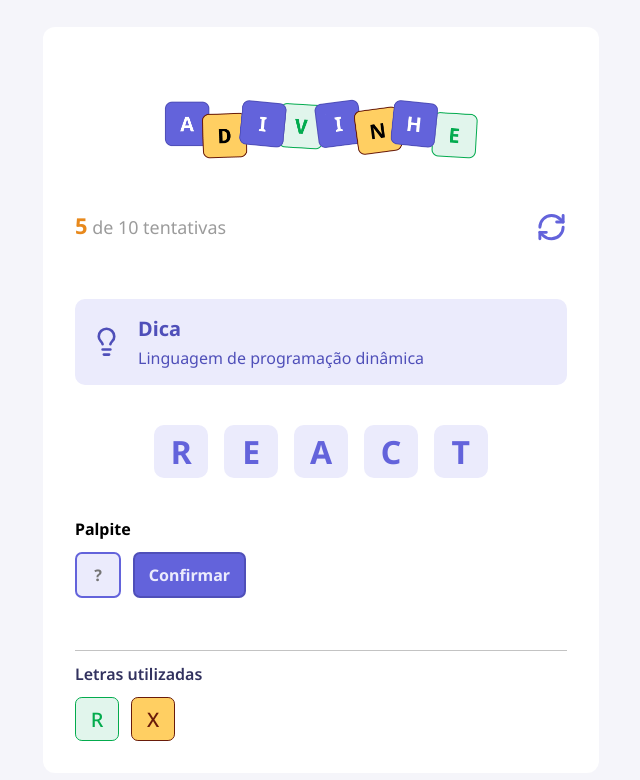
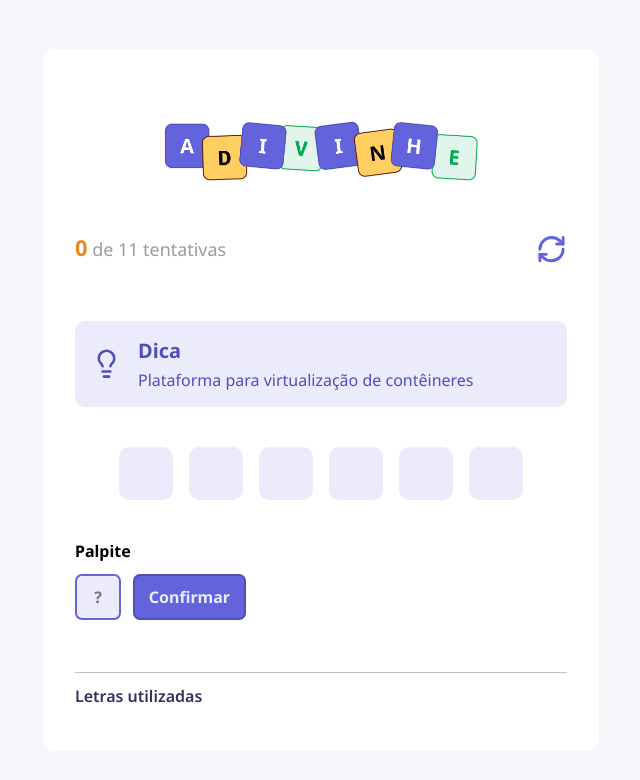
Before and after one commit to cassianobraz/guessingGame, a React (Vite) app: page / in a window 1280 px wide. Shown: the top 780 px of the page, without its empty margins (319-959 px from the left). Built offline with nearby package versions, Linux system fonts and the light colour scheme.

Commit message:
feat final the project with lettersUsed full

```diff
--- a/src/App.tsx
+++ b/src/App.tsx
@@ -1,41 +1,135 @@
 import styles from './App.module.css';
+import { useEffect, useState } from "react";
+import { WORDS, Challenge } from "./utils/words";
 
 import { Header } from './components/Header';
 import { Tip } from './components/Tip';
 import { Letter } from './components/Letter';
 import { Input } from './components/Input';
 import { Button } from './components/Button';
-import { LettersUsed } from './components/LettersUsed';
+import { LettersUsed, LettersUsedProps } from './components/LettersUsed';
 
 export function App() {
+  const [ score, setScore ] = useState(0)
+  const [ letter, setLetter ] = useState('')
+  const [ lettersUsed, setLettersUsed ] = useState<LettersUsedProps[]>([])
+  const [ challenge, setChallenge ] = useState<Challenge | null>(null)
+
+  const ATTEMPTS_MARGIN = 5
 
   function handleRestartGame() {
-    alert('Reiniciar o jogo!');
+    const isConfirmed = confirm('Você tem certeza que deseja reiniciar o jogo?')
+
+    if (isConfirmed) {
+      startGame()
+    }
+  }
+
+  function startGame() {
+    const index = Math.floor(Math.random() * WORDS.length)
+    const randomWord = WORDS[ index ]
+    setChallenge(randomWord)
+
+    setScore(0)
+    setLetter('')
+    setLettersUsed([])
+  }
+
+  function handleConfirm() {
+    if (!challenge) {
+      return
+    }
+
+    if (!letter.trim()) {
+      return alert('Digite uma letra!')
+    }
+
+    const value = letter.toUpperCase()
+    const exists = lettersUsed.find(
+      (used) => used.value.toUpperCase() === value)
+
+    if (exists) {
+      setLetter('')
+      return alert(`Você já tentou essa letra ${value}`)
+    }
+
+    const hits = challenge.word.toUpperCase().split("").filter((char) => char === value).length
+
+    const correct = hits > 0;
+    const currentScore = score + hits
+
+    setLettersUsed((prevState) => [ ...prevState, { value, correct } ])
+    setScore(currentScore)
+    setLetter("")
+  }
+
+  function endGame(message: string) {
+    alert(message)
+    startGame()
+  }
+
+  useEffect(() => {
+    startGame();
+  }, []);
+
+  useEffect(() => {
+    if (!challenge) {
+      return
+    }
+
+    setTimeout(() => {
+      if (score === challenge.word.length) {
+        return endGame('Parabéns, você acertou!')
+      }
+
+      const attemptLimit = challenge.word.length + ATTEMPTS_MARGIN
+
+      if (lettersUsed.length === attemptLimit) {
+        return endGame(`Que pena, você perdeu! A palavra era ${challenge.word}`)
+      }
+    }, 200)
+  }, [ score, lettersUsed.length ])
+
+  if (!challenge) {
+    return
   }
 
   return (
     <div className={styles.container}>
       <main>
-        <Header current={5} max={10} onRestart={handleRestartGame} />
+        <Header
+          current={lettersUsed.length}
+          max={challenge.word.length + ATTEMPTS_MARGIN}
+          onRestart={handleRestartGame}
+        />
 
-        <Tip tip="Linguagem de programação dinâmica" />
+        <Tip tip={challenge.tip} />
 
         <div className={styles.word}>
-          <Letter value="R" />
-          <Letter value="E" />
-          <Letter value="A" />
-          <Letter value="C" />
-          <Letter value="T" />
+          {
+            challenge.word.split('').map((letter, index) => {
+              const letterUsed = lettersUsed.find(
+                (used) => used.value.toUpperCase() === letter.toUpperCase()
+              )
+
+              return <Letter key={index} value={letterUsed?.value} color={letterUsed?.correct ? 'correct' : 'default'} />
+            })
+          }
         </div>
 
         <h4>Palpite</h4>
 
         <div className={styles.guess}>
-          <Input autoFocus maxLength={1} placeholder='?' />
-          <Button title='Confirmar' />
+          <Input
+            autoFocus
+            maxLength={1}
+            placeholder='?'
+            value={letter}
+            onChange={(e) => setLetter(e.target.value)} />
+          <Button title='Confirmar' onClick={handleConfirm} />
         </div>
 
-        <LettersUsed />
+        <LettersUsed data={lettersUsed} />
       </main>
     </div>
   )
--- a/src/components/LettersUsed/Index.tsx
+++ b/src/components/LettersUsed/Index.tsx
@@ -2,14 +2,28 @@
 
 import { Letter } from '../Letter';
 
-export function LettersUsed() {
+export type LettersUsedProps = {
+  value: string
+  correct: boolean
+}
+
+type Props = {
+  data: LettersUsedProps[]
+}
+
+export function LettersUsed({ data }: Props) {
   return (
     <div className={styles.lettersUsed}>
       <h5>Letras utilizadas</h5>
 
       <div>
-        <Letter value="R" size='small' color='correct' />
-        <Letter value="X" size='small' color='wrong' />
+        {data.map(({ value, correct }) => (
+          <Letter
+            key={value}
+            value={value}
+            size='small'
+            color={correct ? 'correct' : 'wrong'} />
+        ))}
       </div>
     </div>
   )
```
